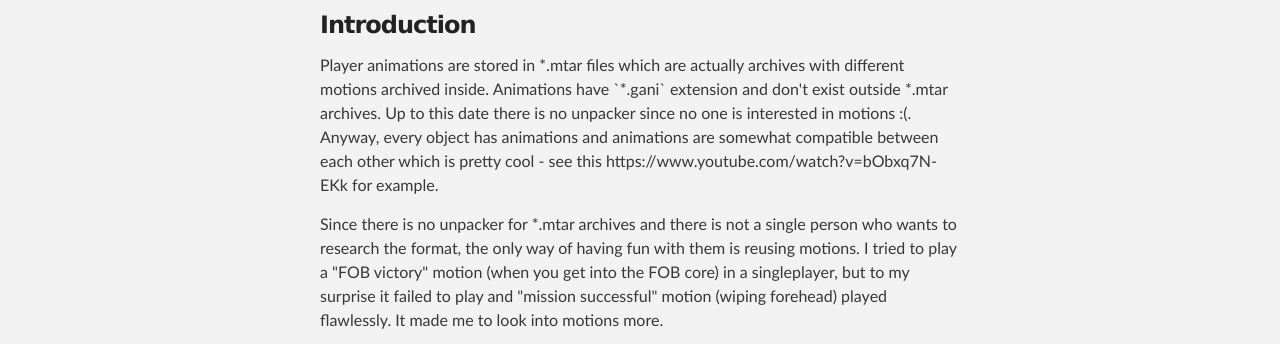
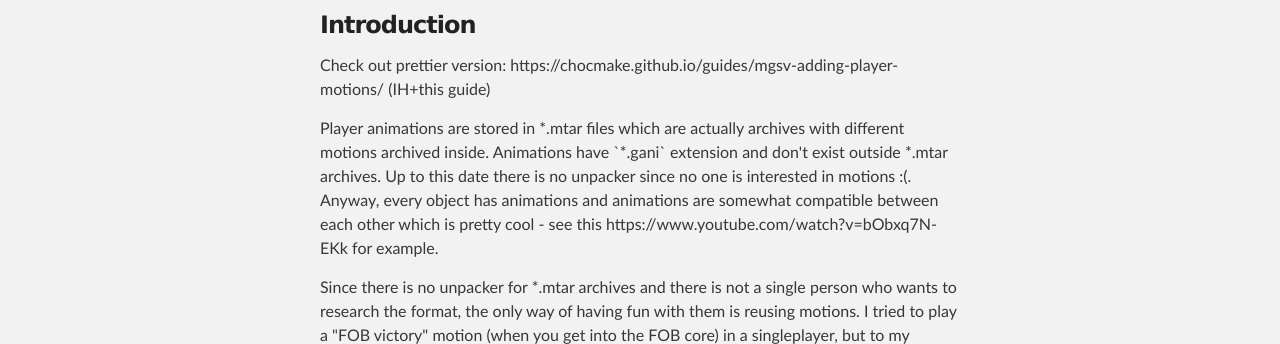
Before and after one commit to unknown321/mgsv_research, a plain HTML site: page motions.html in a window 1280 px wide. Shown: the part 411-755 px from the top of the page. Drawn offline with Linux system fonts and the light colour scheme.

Commit message:
chocmake link

```diff
--- a/motions.html
+++ b/motions.html
@@ -29,6 +29,7 @@
       <section id="main_content" class="inner">
           <h2>Player motions</h2>
           <h3>Introduction</h3>
+          <p>Check out prettier version: https://chocmake.github.io/guides/mgsv-adding-player-motions/ (IH+this guide)</p>
           <p>Player animations are stored in *.mtar files which are actually archives with different motions archived inside. Animations have `*.gani` extension and don't exist outside *.mtar archives. Up to this date there is no unpacker since no one is interested in motions :(. Anyway, every object has animations and animations are somewhat compatible between each other which is pretty cool - see this https://www.youtube.com/watch?v=bObxq7N-EKk for example.</p>
 
           <p>Since there is no unpacker for *.mtar archives and there is not a single person who wants to research the format, the only way of having fun with them is reusing motions. I tried to play a "FOB victory" motion (when you get into the FOB core) in a singleplayer, but to my surprise it failed to play  and "mission successful" motion (wiping forehead) played flawlessly. It made me to look into motions more.</p>
```
